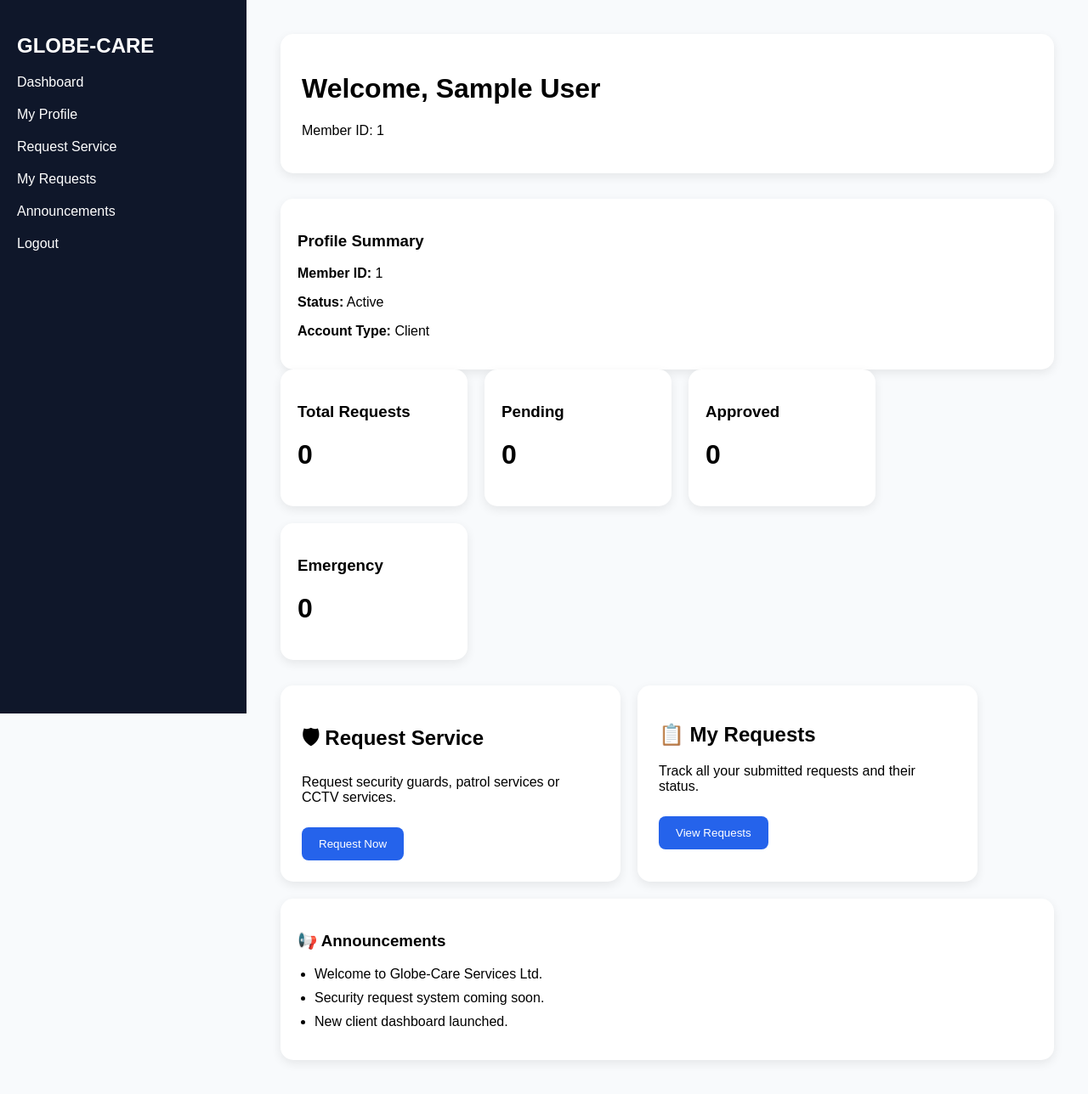
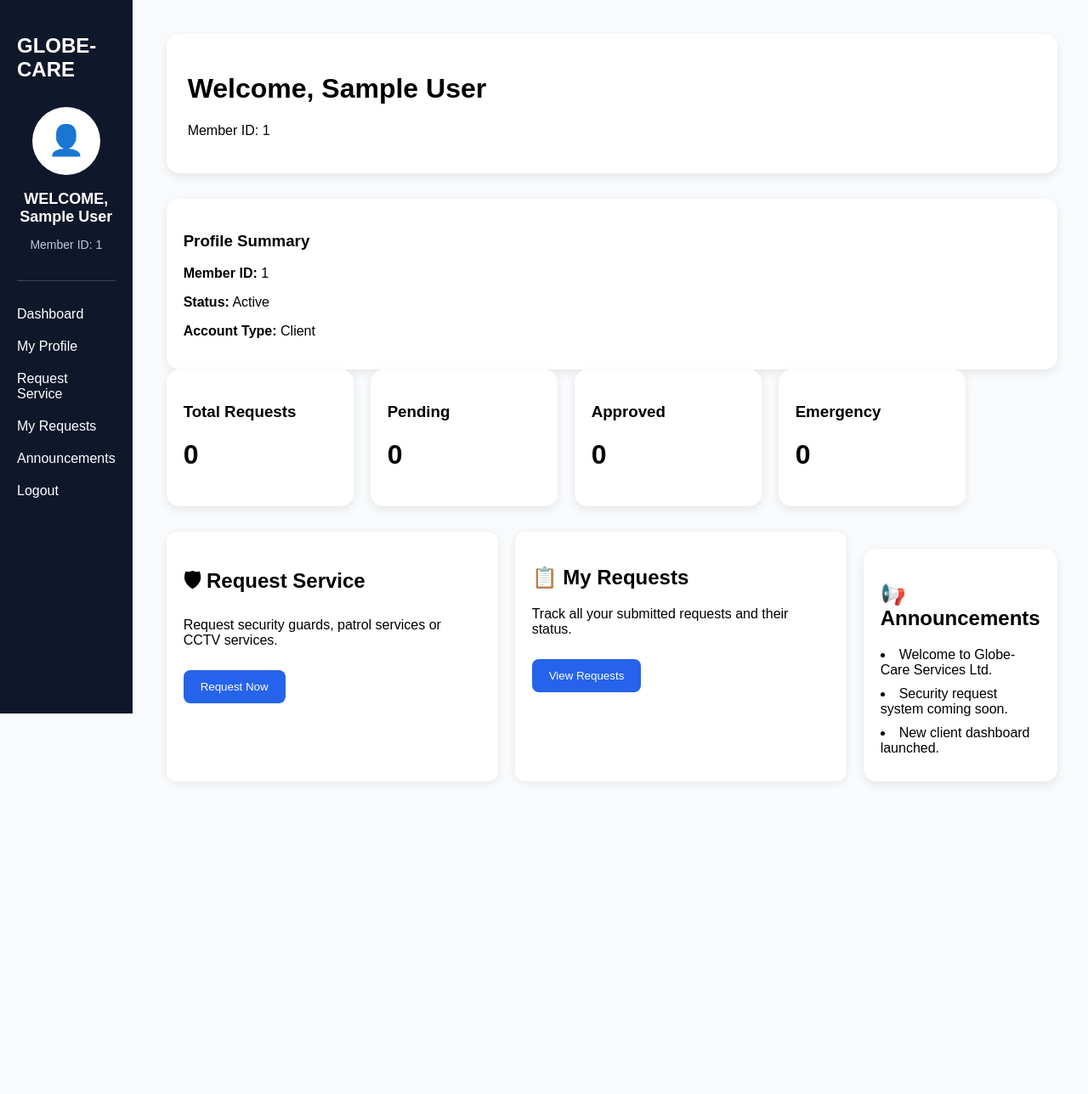
Before and after one commit to Ronniechuks11/Globe-care, a Flask app: page /user_dashboard in a window 1280 px wide. Shown: the whole page at 85% size. After the commit the page ends 922 px from the top, so only its background shows below. Run offline with Flask 3, Linux system fonts and the light colour scheme; the visitor is signed in with stand-in values (Sample User, id 1); tables that the repository leaves empty hold one stand-in row (values such as "Sample post").

Commit message:
Update globe-Care with latest changes

```diff
--- a/app.py
+++ b/app.py
@@ -1,7 +1,15 @@
-from flask import Flask, request, redirect, render_template, session
+from flask import Flask, request, redirect, render_template, session, send_from_directory
 import sqlite3
+from werkzeug.utils import secure_filename
+
+import sqlite3
+import os
 
 app = Flask(__name__)
+
+UPLOAD_FOLDER = "uploads"
+
+app.config["UPLOAD_FOLDER"] = UPLOAD_FOLDER
 
 app.secret_key = "globecare_secret"
 
@@ -17,6 +25,13 @@ phone TEXT,
 password TEXT
 )
 """)
+
+try:
+    conn.execute(
+        "ALTER TABLE users ADD COLUMN photo TEXT"
+    )
+except:
+    pass
 
 @app.route("/")
 def home():
@@ -316,6 +331,62 @@ def user_dashboard():
         user=user
     )
 
+@app.route("/profile")
+def profile():
+
+    user_id = session.get("user_id")
+
+    if not user_id:
+        return redirect("/signup")
+
+    cursor = conn.execute(
+        "SELECT member_id,name,email,phone,photo FROM users WHERE id=?",
+        (user_id,)
+    )
+
+    user = cursor.fetchone()
+
+    return render_template(
+        "profile.html",
+        user=user
+    )
+
+@app.route("/upload_photo", methods=["POST"])
+def upload_photo():
+
+    user_id = session.get("user_id")
+
+    if not user_id:
+        return redirect("/signup")
+
+    photo = request.files["photo"]
+
+    if photo.filename == "":
+        return "<h1>No file selected.</h1>"
+
+    filename = secure_filename(photo.filename)
+
+    photo.save(
+        os.path.join(app.config["UPLOAD_FOLDER"], filename)
+    )
+
+    conn.execute(
+        "UPDATE users SET photo=? WHERE id=?",
+        (filename, user_id)
+    )
+
+    conn.commit()
+
+    return redirect("/profile")
+
+@app.route("/uploads/<filename>")
+def uploaded_file(filename):
+
+    return send_from_directory(
+        app.config["UPLOAD_FOLDER"],
+        filename
+    )
+
 @app.route("/logout")
 def logout():
 
--- a/static/dashboard.css
+++ b/static/dashboard.css
@@ -135,3 +135,73 @@ body{
 
     margin-bottom:10px;
 }
+
+.actions{
+    display:grid;
+    grid-template-columns:repeat(3,1fr);
+    gap:20px;
+    margin-top:20px;
+}
+
+.action-card{
+    background:white;
+    padding:20px;
+    border-radius:12px;
+    box-shadow:0 2px 10px rgba(0,0,0,0.08);
+}
+
+.sidebar-profile{
+    text-align:center;
+    margin:30px 0;
+    padding-bottom:20px;
+    border-bottom:1px solid rgba(255,255,255,0.2);
+}
+
+.profile-pic{
+
+    width:80px;
+
+    height:80px;
+
+    border-radius:50%;
+
+    object-fit:cover;
+
+    display:block;
+
+    margin:0 auto 15px auto;
+
+    border:3px solid white;
+}
+
+.profile-pic-placeholder{
+
+    width:80px;
+
+    height:80px;
+
+    border-radius:50%;
+
+    background:white;
+
+    display:flex;
+
+    justify-content:center;
+
+    align-items:center;
+
+    font-size:35px;
+
+    margin:0 auto 15px auto;
+}
+
+.sidebar-profile h3{
+    color:white;
+    font-size:18px;
+    margin-bottom:10px;
+}
+
+.sidebar-profile p{
+    color:#bfc9d9;
+    font-size:14px;
+}
--- a/templates/dashboard.html
+++ b/templates/dashboard.html
@@ -15,9 +15,29 @@
 
     <h2>GLOBE-CARE</h2>
 
+    <div class="sidebar-profile">
+
+        {% if user[4] %}
+
+    <img src="/uploads/{{ user[4] }}" class="profile-pic">
+
+    {% else %}
+
+    <div class="profile-pic-placeholder">
+    👤
+    </div>
+
+    {% endif %}
+
+        <h3>WELCOME,<br>{{ user[1] }}</h3>
+
+        <p>Member ID: {{ user[0] }}</p>
+
+    </div>
+
     <a href="#">Dashboard</a>
 
-    <a href="#">My Profile</a>
+    <a href="/profile">My Profile</a>
 
     <a href="#">Request Service</a>
 
@@ -31,11 +51,11 @@
 
 <div class="main">
 
-    <div class="welcome-card">
+<div class="welcome-card">
 
-<h1>Welcome, {{ user[1] }}</h1>
+    <h1>Welcome, {{ user[1] }}</h1>
 
-<p>Member ID: {{ user[0] }}</p>
+    <p>Member ID: {{ user[0] }}</p>
 
 </div>
 
@@ -96,13 +116,10 @@
         <button>View Requests</button>
         </div>
 
-    </div>
+    <div class="announcement-card">
 
-<div class="announcement-card">
+        <h2>📢 Announcements</h2>
 
-    <h3>📢 Announcements</h3>
-
-    <ul>
         <li>Welcome to Globe-Care Services Ltd.</li>
         <li>Security request system coming soon.</li>
         <li>New client dashboard launched.</li>
```
Also changed, not shown: templates/profile.html (added, +68 -0 lines).
